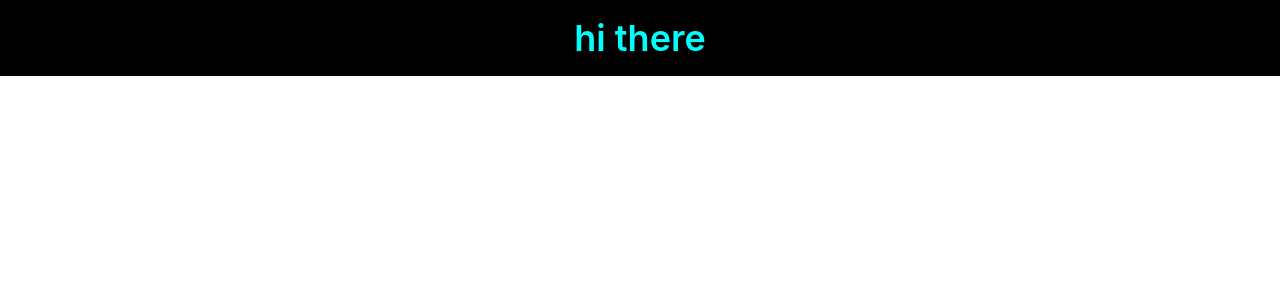
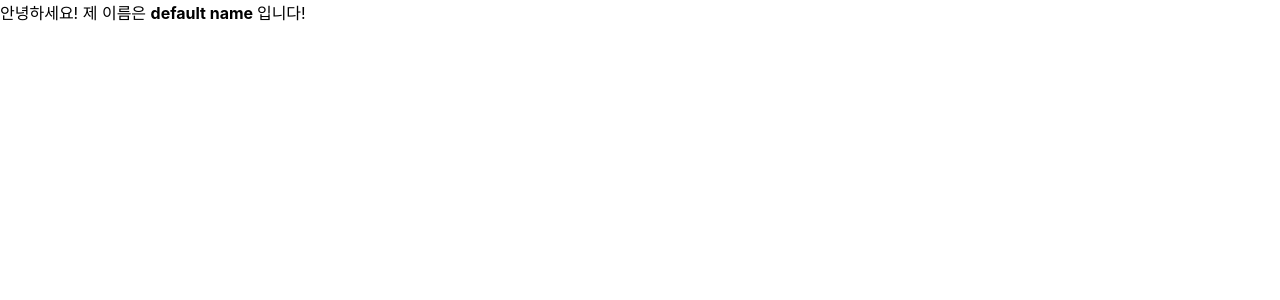
Before and after one commit to twkim-0501/Newbie_Project_Toby_SPARCS, a React (Create React App) app in the folder start-react-app/: page / in a window 1280 px wide. Shown: the top 300 px of the page. Built offline with nearby package versions, Linux system fonts and the light colour scheme.

Commit message:
Practice using props

```diff
--- a/start-react-app/src/App.js
+++ b/start-react-app/src/App.js
@@ -1,35 +1,12 @@
 import React, {Component} from 'react';
-//import logo from './logo.svg';
+import MyName from './MyName';
 import './App.css';
 class App extends Component {
   render() {
     return (
-      <div className="App">
-        hi there
-      </div>
+      <MyName />
     );
   }
 }
-/*
-function App() {
-  return (
-    <div className="App">
-      <header className="App-header">
-        <img src={logo} className="App-logo" alt="logo" />
-        <p>
-          Edit <code>src/App.js</code> and save to reload.
-        </p>
-        <a
-          className="App-link"
-          href="https://reactjs.org"
-          target="_blank"
-          rel="noopener noreferrer"
-        >
-          Learn React
-        </a>
-      </header>
-    </div>
-  );
-}*/
 
 export default App;
--- /dev/null
+++ b/start-react-app/src/MyName.js
@@ -0,0 +1,16 @@
+import React, { Component } from 'react';
+
+class MyName extends Component{
+    static defaultProps ={
+        name: "default name"
+      }
+    render() {
+        return(
+            <div>
+                안녕하세요! 제 이름은 <b> {this.props.name} </b> 입니다!
+            </div>
+        );
+    }
+}
+
+export default MyName;
```
